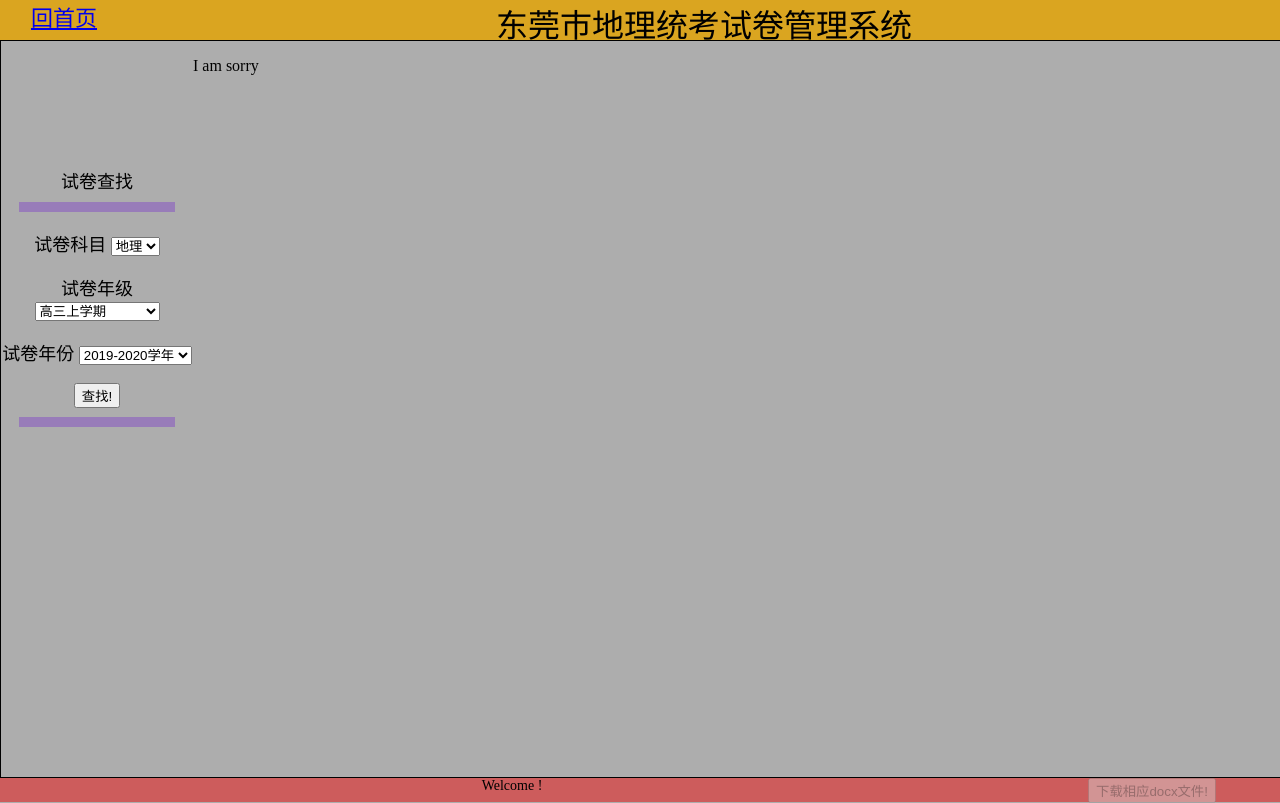
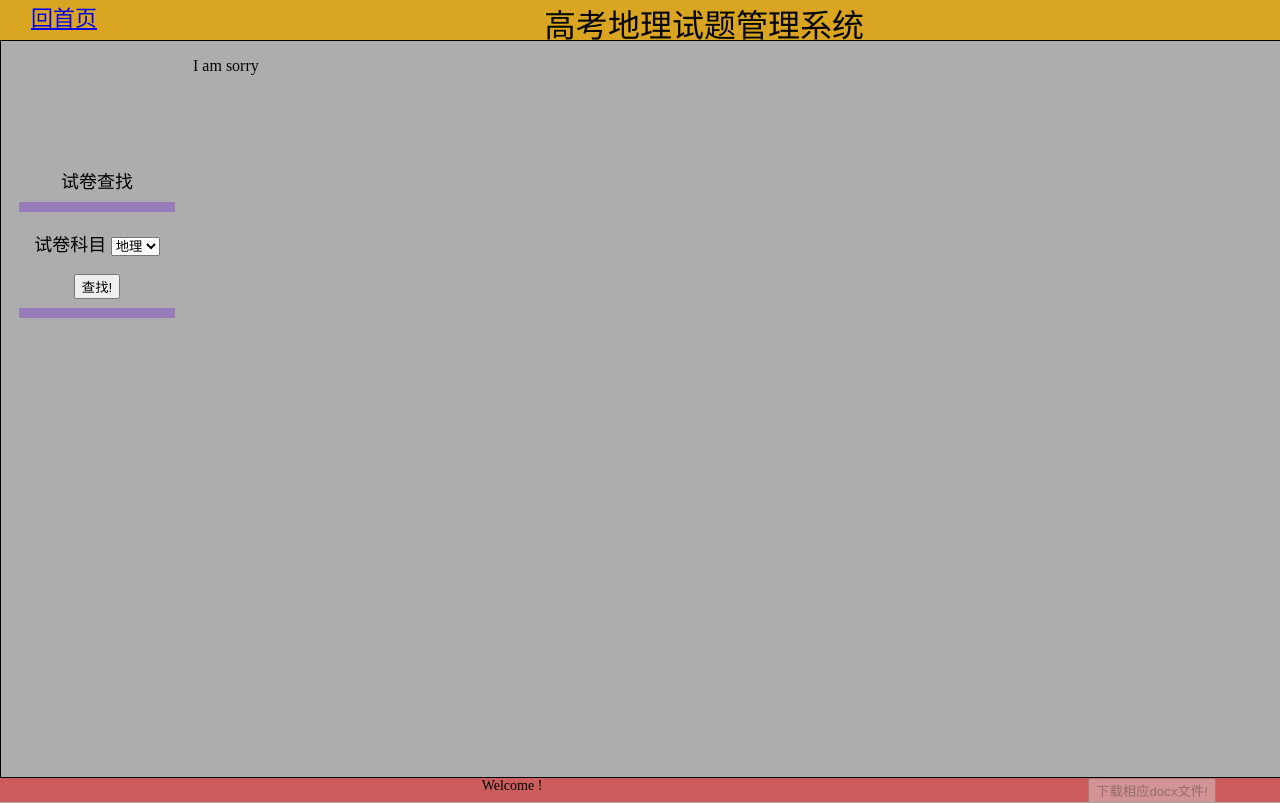
Before and after one commit to wenheping/exam, a Django app: page /shiti/ in a window 1280 px wide. Run offline with Django 3.2, Linux system fonts and the light colour scheme.

Commit message:
Update shiti.html

```diff
--- a/shiti/templates/shiti.html
+++ b/shiti/templates/shiti.html
@@ -1,7 +1,7 @@
 <!DOCTYPE html>
 <html>
   <head>
-    <title>试卷管理系统:</title>
+    <title>高考试题管理系统:</title>
     <link rel="stylesheet" href="{{STATIC_URL}}/css/home.css">
     <link rel="shortcut icon" href="{{STATIC_URL}}/images/favicon.ico"/>
   </head>
@@ -12,7 +12,7 @@
         <a href="/dg/">回首页</a>
       </div>
       <div id="h_right">
-      东莞市地理统考试卷管理系统
+      高考地理试题管理系统
       </div>
     </div>
     <div id="content">
@@ -24,32 +24,7 @@
         <p> 试卷科目
           <select name="ex_subject">
             <option value="地理">地理</option>
-          </select>
-        <p> 试卷年级
-         <select name="ex_grade">
-            <option value="高三上">高三上学期</option>
-            <option value="高二上">高二上学期</option>
-            <option value="高二下">高二下学期</option>
-            <option value="高一上">高一上学期</option>
-            <option value="高一下">高一下学期</option>
-            <option value="初二上">初二上学期</option>
-            <option value="初二下">初二下学期(中考)</option>
-            <option value="初一上">初一上学期</option>
-            <option value="初一下">初一下学期</option>
           </select></p>
-        <p> 试卷年份
-          <select name="ex_time">
-            <option value="2019-2020学年">2019-2020学年</option>
-            <option value="2018-2019学年">2018-2019学年</option>
-            <option value="2017-2018学年">2017-2018学年</option>
-            <option value="2016-2017学年">2016-2017学年</option>
-            <option value="2015-2016学年">2015-2016学年</option>
-            <option value="2014-2015学年">2014-2015学年</option>
-            <option value="2013-2014学年">2013-2014学年</option>
-            <option value="2012-2013学年">2012-2013学年</option>
-            <option value="2011-2012学年">2011-2012学年</option>
-            <option value="2010-2011学年">2010-2011学年</option>
-          </select> </p>
         <input type="submit" value="查找!">
        </form>
        <HR style="FILTER: alpha(opacity=100,finishopacity=0,style=2)" width="80%" color=#987cb9 SIZE=10>
```
